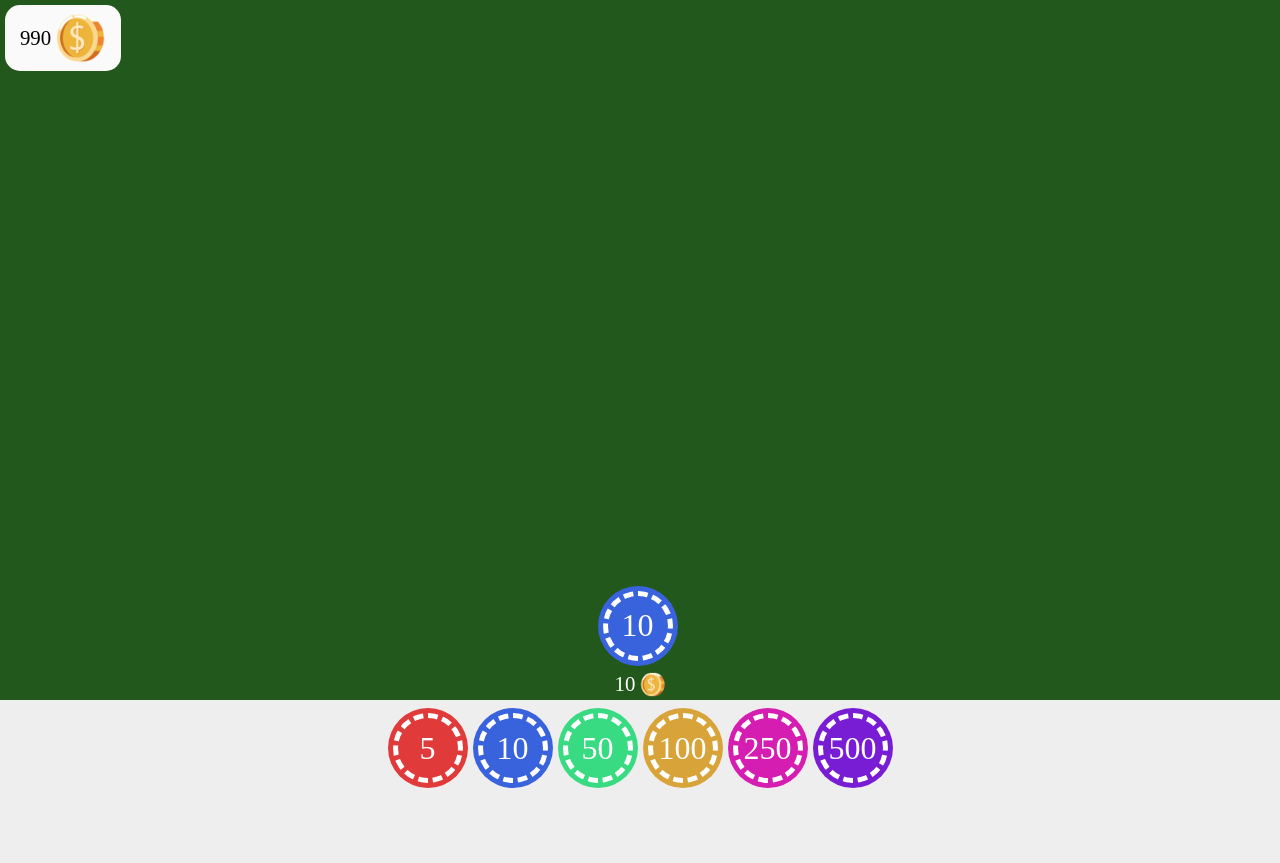
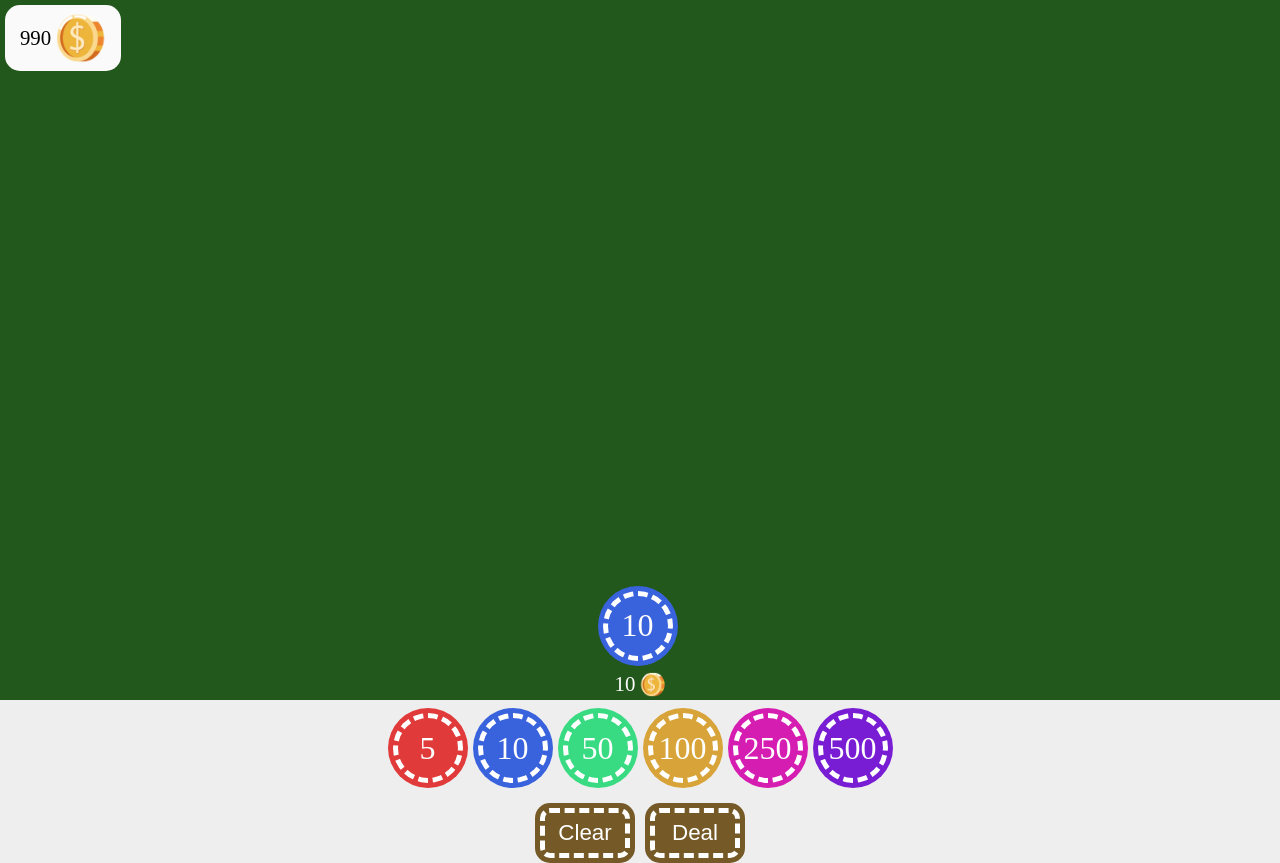
Before and after one commit to milosz-lw/blackjack-vue, a Vue app: page / in a window 1280 px wide. Both pictures are taken after a click on the element "10". Before the commit the page ends 800 px from the top, so only its background shows below. Built offline with nearby package versions, Linux system fonts and the light colour scheme.

Commit message:
feat: clear and deal buttons

```diff
--- a/src/App.vue
+++ b/src/App.vue
@@ -1,7 +1,7 @@
 <template>
   <Moneybox :money="money"/>
   <Table :playedTokens="playedTokens" :playedMoney="playedMoney"/>
-  <Menu @addToken="addToken"/>
+  <Menu :playedMoney="playedMoney" :game="game" @clear="clear" @deal="deal" @addToken="addToken"/>
 </template>
 
 <script>
@@ -21,7 +21,8 @@ export default {
       usedCards: [],
       money: 1000,
       playedMoney: 0,
-      playedTokens: []
+      playedTokens: [],
+      game: false
     }
   },
   methods:{
@@ -36,6 +37,14 @@ export default {
         token.left = `${this.getRandom(-5, 5)}%`
         this.playedTokens.push(token)
       }
+    },
+    clear(){
+      this.money += this.playedMoney
+      this.playedMoney = 0
+      this.playedTokens = []
+    },
+    deal(){
+      this.game = true
     }
   }
 }
--- a/src/components/Menu.vue
+++ b/src/components/Menu.vue
@@ -2,6 +2,10 @@
     <div id="menu">
         <div id="tokens">
             <div v-for="token in tokens" :style="{background: token.color}" @click="addToken(token)">{{ token.value }}</div>
+        </div>
+        <div id="buttons" v-if="playedMoney && !game">
+            <button name="clear" @click="clear">Clear</button>
+            <button name="deal" @click="deal">Deal</button>
         </div>
     </div>
 </template>
@@ -9,6 +13,7 @@
 <script>
 export default{
     name: 'Menu',
+    props: ['playedMoney', 'game'],
     data(){
         return{
             tokens:[
@@ -24,6 +29,12 @@ export default{
     methods:{
         addToken(token){
             this.$emit("addToken", token)
+        },
+        clear(){
+            this.$emit("clear")
+        },
+        deal(){
+            this.$emit("deal")
         }
     }
 }
@@ -36,8 +47,10 @@ $transition: .2s all ease-in-out;
     display: flex;
     flex-direction: column;
     align-items: center;
+    gap: 15px;
     margin-top: 8px;
 }
+
 #tokens{
     display: flex;
     justify-content: center;
@@ -62,4 +75,25 @@ $transition: .2s all ease-in-out;
         }
     }
 }
+
+#buttons{
+    display: flex;
+    gap: 10px;
+    button{
+        width: 100px;
+        height: 60px;
+        background: #755a27;
+        border: none;
+        outline: 5px dashed white;
+        outline-offset: -10px;
+        border-radius: 15px;
+        color: white;
+        font-size: 1.4rem;
+        transition: $transition;
+        &:hover{
+            transform: translateY(-5px);
+            cursor: pointer;
+        }
+    }
+}
 </style>
--- a/src/components/Playedtokens.vue
+++ b/src/components/Playedtokens.vue
@@ -2,9 +2,12 @@
     <div id="playedtokens">
         <div v-for="token in tokens" :style="{background: token.color, top: token.top, left: token.left}">{{ token.value }}</div>
     </div>
-    <div id="playedmoney">
+    <div v-if="playedMoney" class="playedmoney" style="bottom: .5%">
         <p>{{ playedMoney }}</p>
         <img src="../assets/coin.png">
+    </div>
+    <div v-else class="playedmoney" style="bottom: 5%">
+        <h1>Place your bet</h1>
     </div>
 </template>
 
@@ -63,7 +66,7 @@ export default{
     }
 }
 
-#playedmoney{
+.playedmoney{
     display: flex;
     justify-content: center;
     align-items: center;
@@ -73,7 +76,6 @@ export default{
     position: absolute;
     left: 50%;
     transform: translateX(-50%);
-    bottom: .5%;
     height: 25px;
 }
 </style>
```
